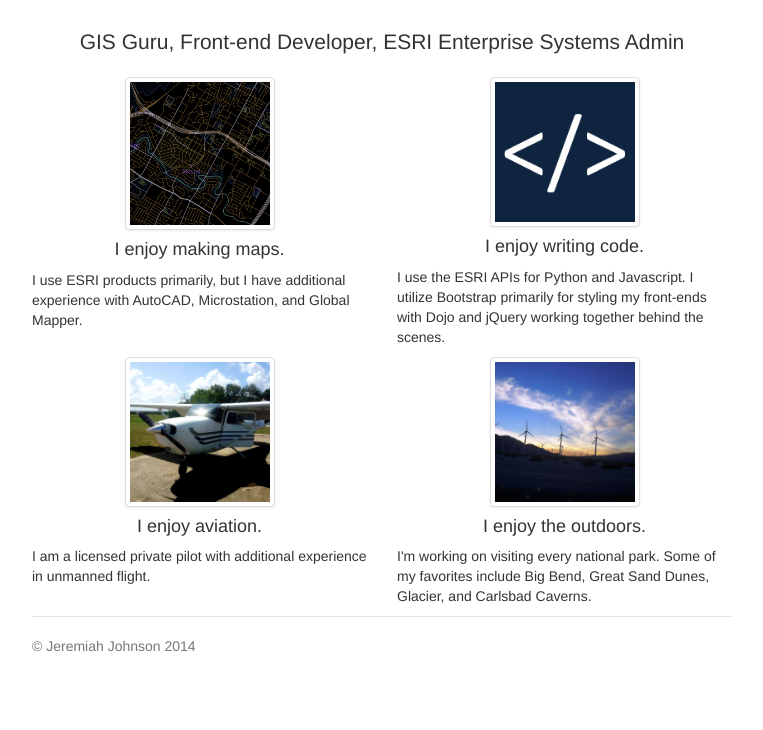
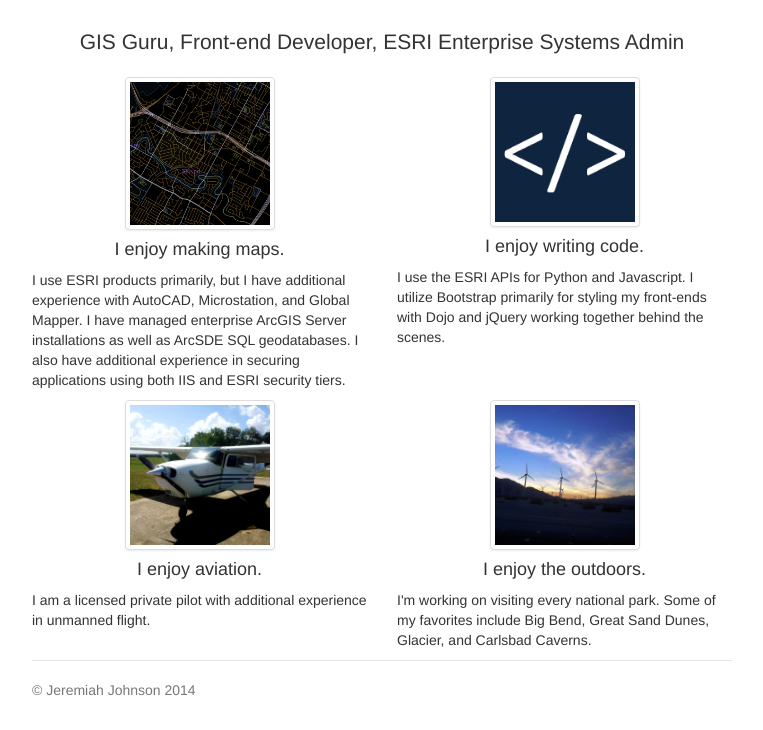
Before and after one commit to jeremiahajohnson/jeremiah-johnson.me, a plain HTML site: page JeremiahJohnson/index.html in a window 1280 px wide. Shown: the part 309-1039 px from the top of the page, without its empty margins (258-1021 px from the left). Before the commit the page ends 995 px from the top, so only its background shows below. Drawn offline with nearby package versions, Linux system fonts and the light colour scheme.

Commit message:
Added additional info.

```diff
--- a/JeremiahJohnson/index.html
+++ b/JeremiahJohnson/index.html
@@ -37,13 +37,19 @@
             <div class="col-md-6">
                 <img src="images/map.png" style="width:150px;" class="img-thumbnail center-block"/>
                 <h4 class="text-center">I enjoy making maps.</h4>
-                <p>I use ESRI products primarily, but I have additional experience with AutoCAD, Microstation, and Global Mapper.</p>
+                <p>
+                    I use ESRI products primarily, but I have additional experience with AutoCAD, Microstation, and Global Mapper.
+                    I have managed enterprise ArcGIS Server installations as well as ArcSDE SQL geodatabases.
+                    I also have additional experience in securing applications using both IIS and ESRI security tiers.
+                </p>
             </div>
             <div class="col-md-6">
                 <img src="images/code.png" style="width:150px" class="img-thumbnail center-block" />
                 <h4 class="text-center">I enjoy writing code.</h4>
                 <p>I use the ESRI APIs for Python and Javascript. I utilize Bootstrap primarily for styling my front-ends with Dojo and jQuery working together behind the scenes.</p>
             </div>
+        </div>
+        <div class="row">
             <div class="col-md-6">
                 <img src="images/airplane.jpg" style="width:150px" class="img-thumbnail center-block" />
                 <h4 class="text-center">I enjoy aviation.</h4>
@@ -58,7 +64,6 @@
         <div class="footer">
             <p>&copy; Jeremiah Johnson 2014</p>
         </div>
-    </div>
 
 
     <!-- Latest compiled and minified JavaScript -->
```
